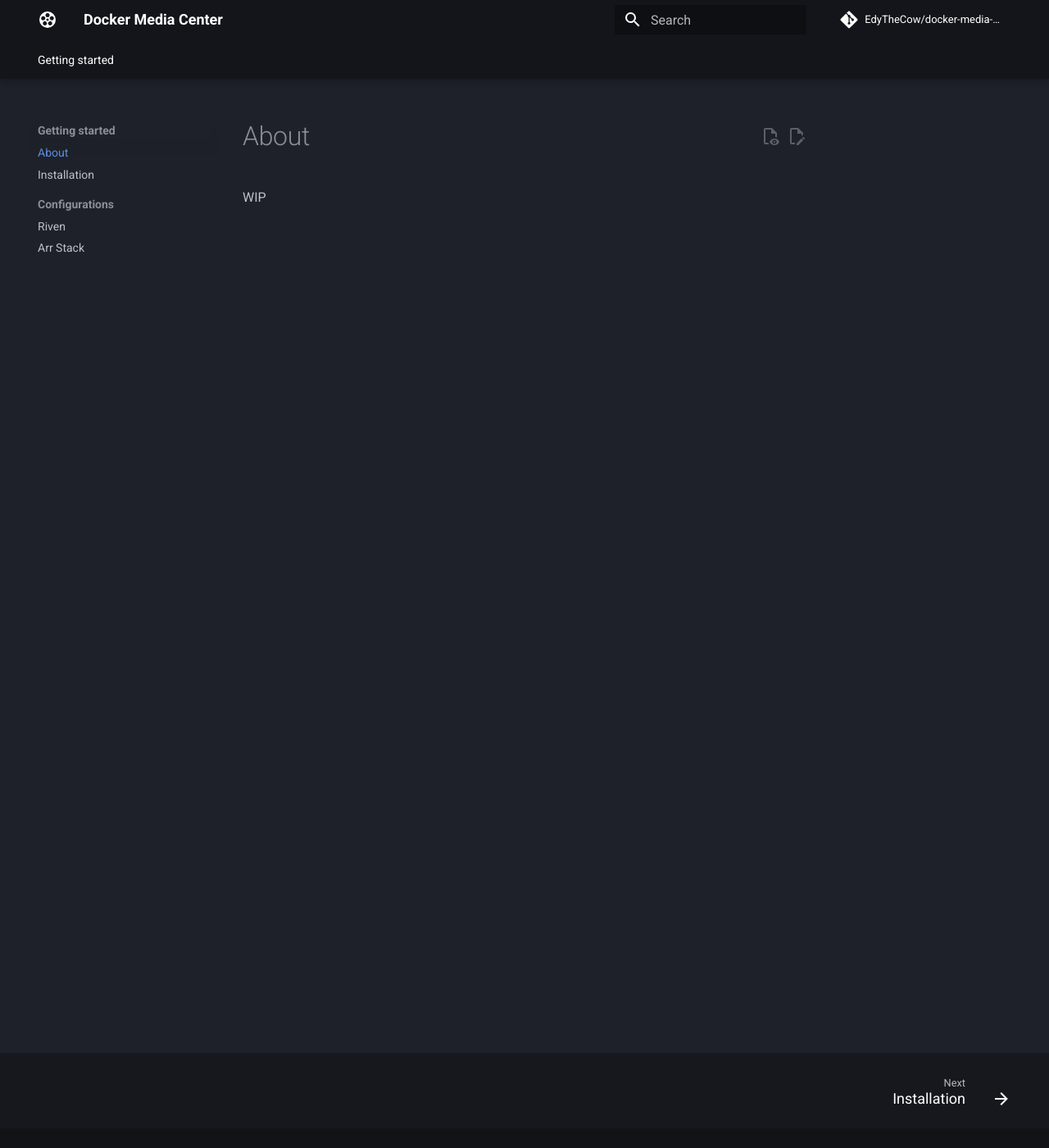
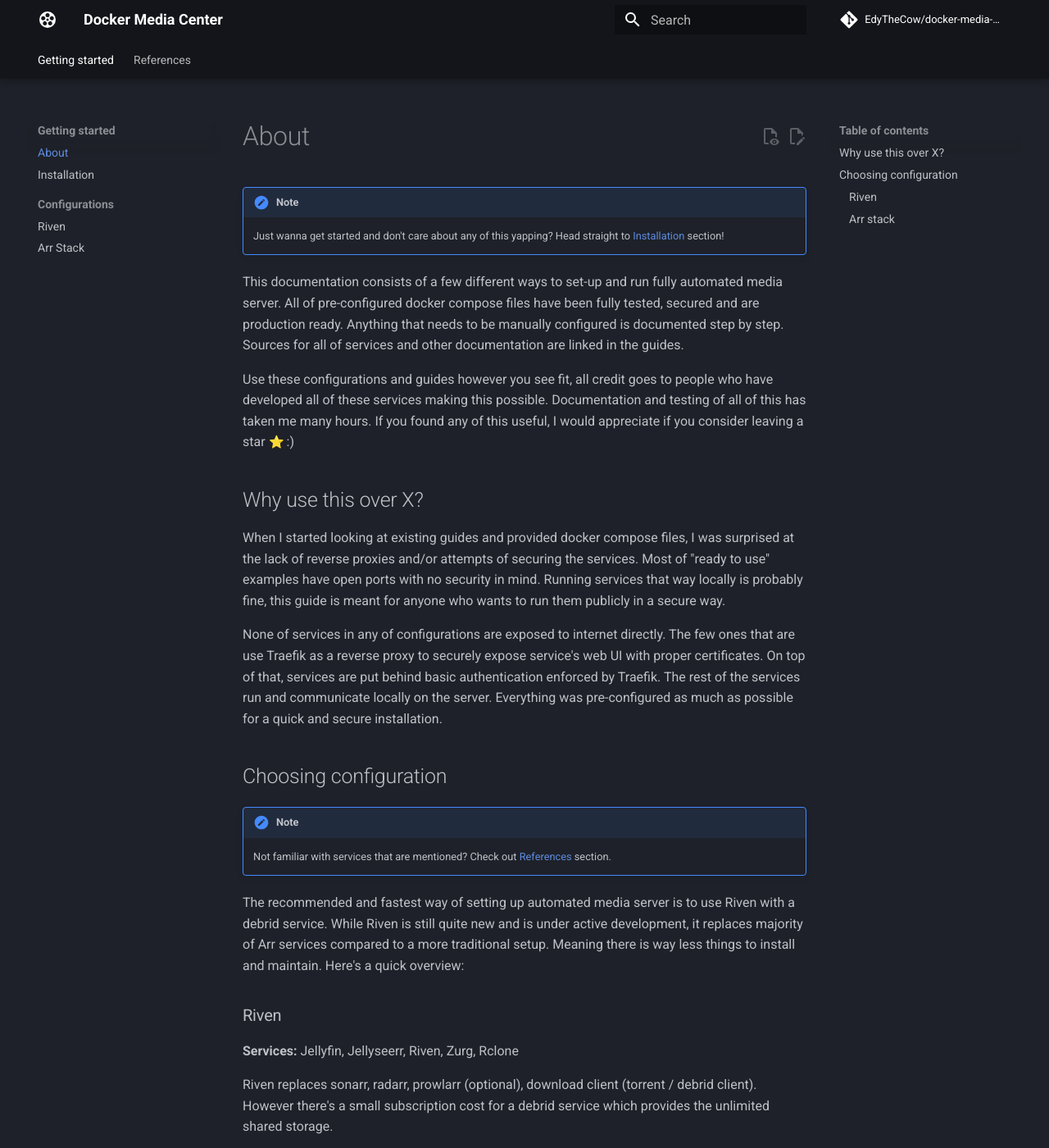
Before and after one commit to EdyTheCow/docker-media-center, an MkDocs documentation site: the page built from docs/index.md, in a window 1280 px wide and 1400 px high. Shown: the whole window at 82% size. Built offline with MkDocs 1.6.1 and Material for MkDocs 9.7.7, drawn with Linux system fonts in a browser that asks for light colours; emoji names are drawn with the system emoji font; comment, search, counter and statistics services are not loaded; some of the changed text lies outside the part shown.

Commit message:
docs: add about section

```diff
--- a/docs/index.md
+++ b/docs/index.md
@@ -1,3 +1,41 @@
 # About
 
-WIP
+!!! note
+
+    Just wanna get started and don't care about any of this yapping? Head straight to [Installation](/docker-media-center/installation) section!
+
+This documentation consists of a few different ways to set-up and run fully automated media server.
+All of pre-configured docker compose files have been fully tested, secured and are production ready.
+Anything that needs to be manually configured is documented step by step.
+Sources for all of services and other documentation are linked in the guides.
+
+Use these configurations and guides however you see fit, all credit goes to people who have developed all of these services making this possible.
+Documentation and testing of all of this has taken me many hours.
+If you found any of this useful, I would appreciate if you consider leaving a star :star: :)
+
+## Why use this over X?
+When I started looking at existing guides and provided docker compose files, I was surprised at the lack of reverse proxies and/or attempts of securing the services. Most of "ready to use" examples have open ports with no security in mind. Running services that way locally is probably fine, this guide is meant for anyone who wants to run them publicly in a secure way.
+
+None of services in any of configurations are exposed to internet directly. The few ones that are use Traefik as a reverse proxy to securely expose service's web UI with proper certificates. On top of that, services are put behind basic authentication enforced by Traefik. The rest of the services run and communicate locally on the server. Everything was pre-configured as much as possible for a quick and secure installation.
+
+## Choosing configuration
+!!! note
+
+    Not familiar with services that are mentioned? Check out [References ](/docker-media-center/references ) section.
+
+The recommended and fastest way of setting up automated media server is to use Riven with a debrid service.
+While Riven is still quite new and is under active development, it replaces majority of Arr services compared to a more traditional setup.
+Meaning there is way less things to install and maintain. Here's a quick overview:
+
+### Riven
+**Services:** Jellyfin, Jellyseerr, Riven, Zurg, Rclone
+
+Riven replaces sonarr, radarr, prowlarr (optional), download client (torrent / debrid client).
+However there's a small subscription cost for a debrid service which provides the unlimited shared storage.
+
+### Arr stack
+**Services:** Jellyfin, Jellyseerr, Sonarr, Radarr, Prowlarr, qBittorrent, Gluetun
+
+The traditional setup using arr services can provide more granular control.
+Debrid can be also used with arr stack leveraging the unlimited storage.
+However, installation and maintenance requires more effort.
--- a/mkdocs.yml
+++ b/mkdocs.yml
@@ -24,15 +24,25 @@
     - navigation.footer
     - navigation.sections
     - search.suggest
+    - content.tooltips
+
+markdown_extensions:
+  - attr_list
+  - pymdownx.emoji:
+      emoji_index: !!python/name:material.extensions.emoji.twemoji
+      emoji_generator: !!python/name:material.extensions.emoji.to_svg
+  - admonition
+  - pymdownx.details
+  - pymdownx.superfences
 
 plugins:
   - search
-  - git-committers:
-      repository: EdyTheCow/test-mkdocs
-      branch: main
-  - git-revision-date-localized:
-      enable_creation_date: true
-      type: timeago
+    #- git-committers:
+    #  repository: EdyTheCow/test-mkdocs
+    #  branch: main
+    #- git-revision-date-localized:
+    #  enable_creation_date: true
+    #  type: timeago
 extra:
   generator: false
 
@@ -43,3 +53,5 @@
     - Configurations:
       - Riven: dmc-riven.md
       - Arr Stack: dmc-arr.md
+  - References:
+    - references/index.md
```
Also changed, not shown: docs/references/index.md (added, +1 -0 lines).
